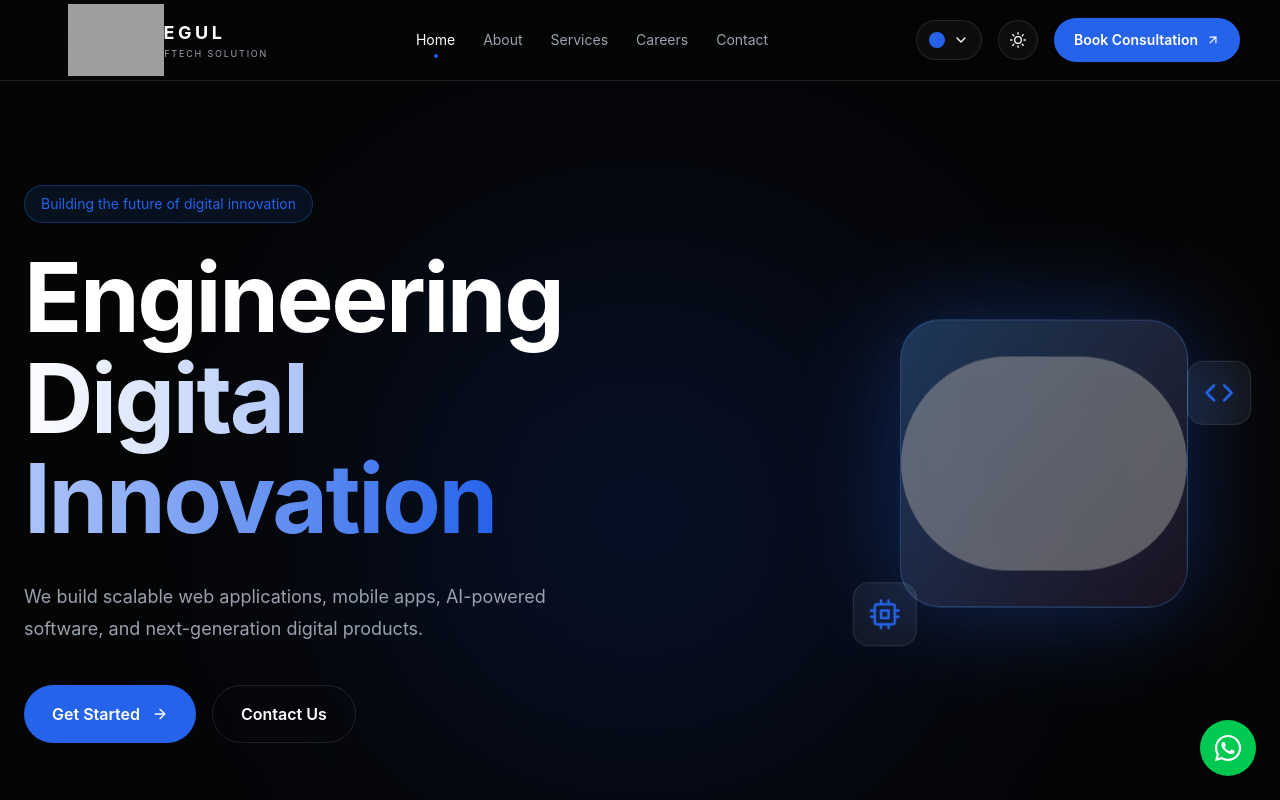
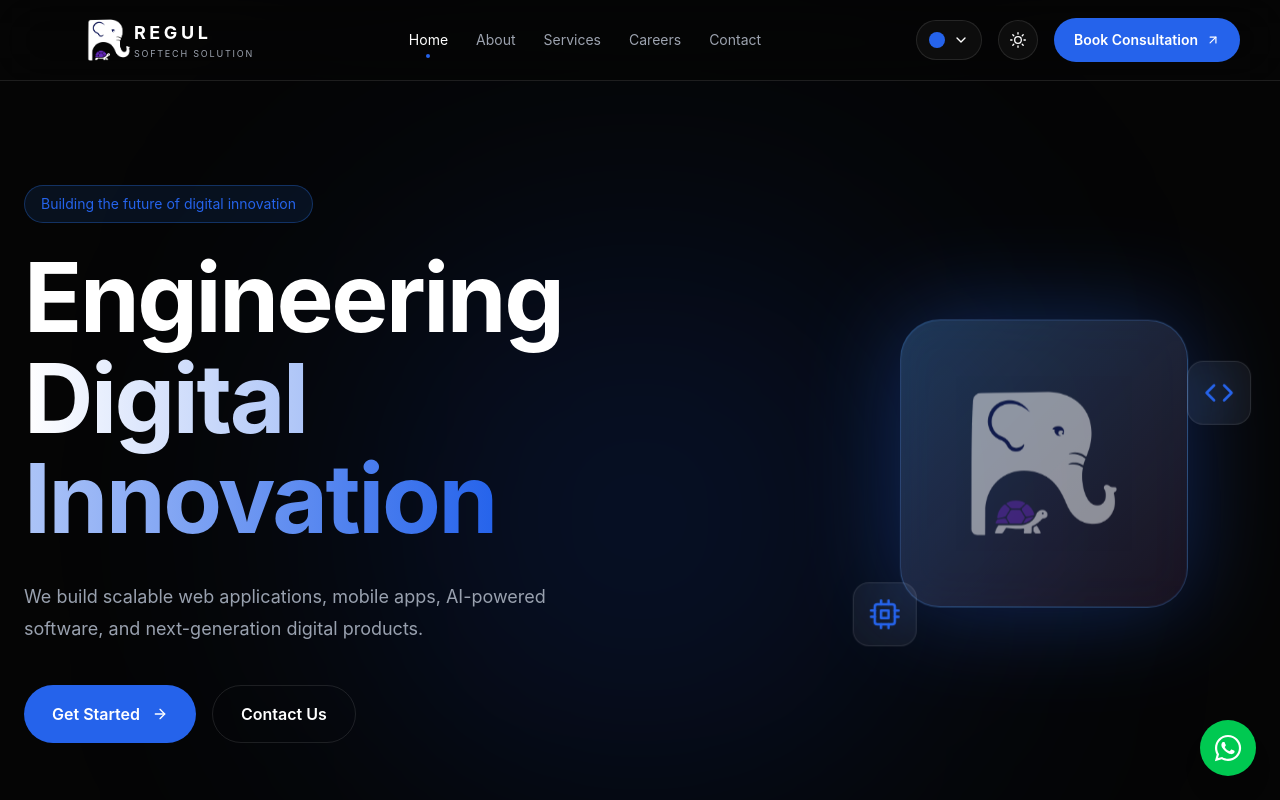
Before and after one commit to Ravi2ishwakarma/Regulweb, a React (Vite) app: page / in a window 1280 px wide. Shown: the top 800 px of the page. Built offline with nearby package versions, Linux system fonts and the light colour scheme.

Commit message:
Update index.css

```diff
--- a/src/index.css
+++ b/src/index.css
@@ -206,9 +206,9 @@ body {
     background-color 0.4s ease;
 }
 .theme-logo {
-  content: url("Public/Logo1.png");
+  content: url("/Logo1.png");
 }
 
 [data-theme="light"] .theme-logo {
-  content: url("Public/Logo.png");
+  content: url("/Logo.png");
 }
```
